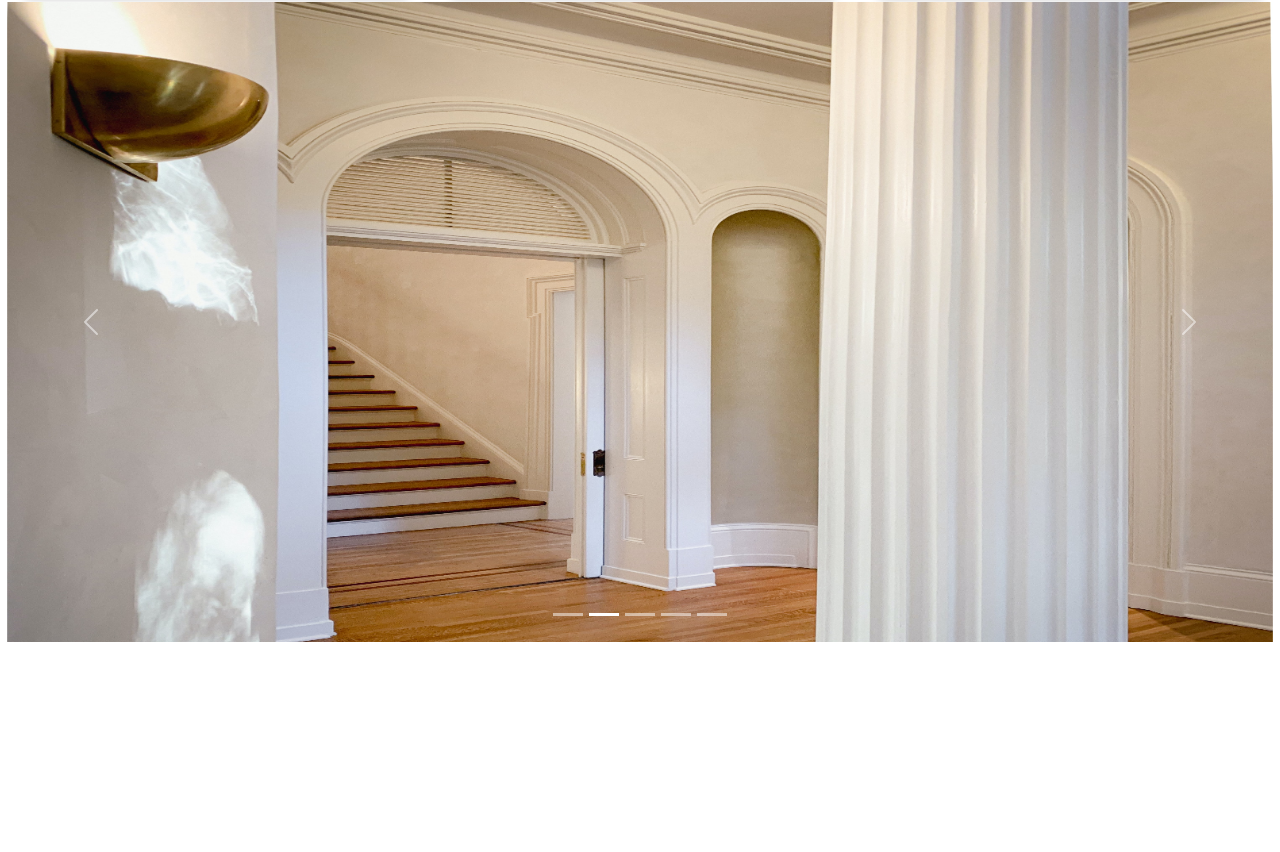
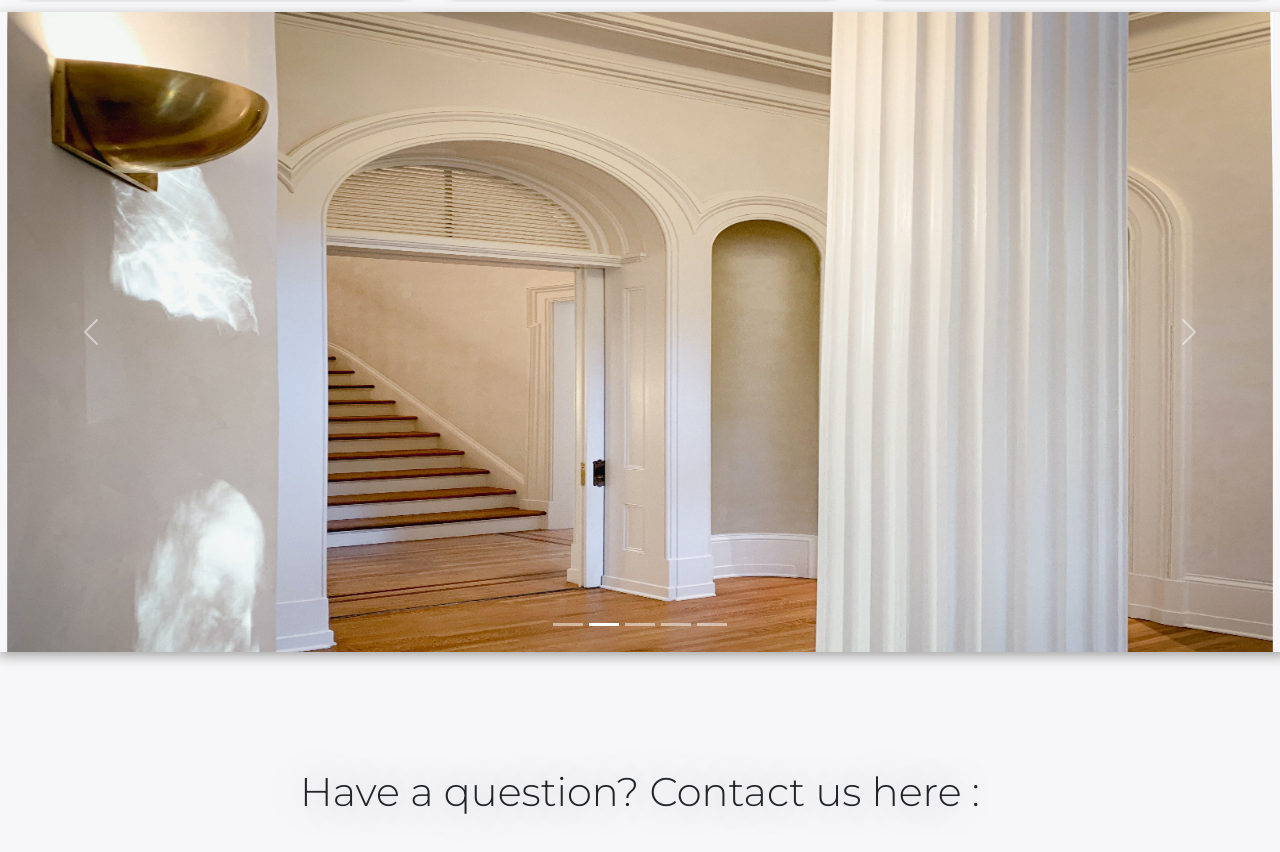
Before and after one commit to isack-ramirez/HCIreact, a React (Create React App) app: page / in a window 1280 px wide. Shown: the part 1160-2012 px from the top of the page. Before the commit the page ends 1802 px from the top, so only its background shows below. Built offline with nearby package versions, Linux system fonts and the light colour scheme.

Commit message:
fixed style bug on album and started on contact page

```diff
--- /dev/null
+++ b/src/Components/Contact.js
@@ -0,0 +1,16 @@
+import React from "react";
+import Services_styles from "../Components/styles/Services_styles.css";
+import Card from 'react-bootstrap/Card'
+const Services = () => {
+  return (
+    <>
+      <div className="wrapper">
+        <h1 className="heading">Have a question? Contact us here :</h1>
+      </div>
+
+
+    </>
+  );
+};
+
+export default Services;
--- a/src/Components/styles/Album_styles.css
+++ b/src/Components/styles/Album_styles.css
@@ -2,13 +2,20 @@
     width: 99%;
     margin: auto;
     max-height: 80vh;
+    min-height: 80vh;
     object-fit: fill;
+    margin-top: 10px;
+    margin-bottom: 20px;
+    box-shadow: 4px 4px 12px rgb(163, 163, 163);
+
 
   }
 
   .carousel-inner{
    max-height:80vh;
+   min-height: 80vh;
   }
   .carousel-item > img {
     max-height: 100vh;
+    min-height: 100vh;
   }
--- a/src/Components/styles/Services_styles.css
+++ b/src/Components/styles/Services_styles.css
@@ -6,8 +6,11 @@
     background-size: cover;
     display: flex;
     place-items: center;
-    overflow: hidden;
-    position: relative;
+
+
+    justify-content: center;
+    align-items: center;
+    flex-direction: column;
 }
 
 .wrapper2{
@@ -22,9 +25,14 @@
     position: relative;
 }
 .heading{
-
+    justify-content: center;
     margin: auto;
     text-shadow: 0 0 40px rgb(163, 163, 163);
+    text-align: center;
+}
+
+body{
+    background-color: rgb(247, 247, 249);
 }
 
 .card{
--- a/src/Pages/Landing.js
+++ b/src/Pages/Landing.js
@@ -2,12 +2,14 @@ import React from "react";
 import Landingpicture from "../Components/Landingpicture";
 import Services from "../Components/Services";
 import Album from '../Components/Album';
+import Contact from '../Components/Contact';
 const Landing = () => {
   return(
     <>
    <Landingpicture />
    <Services/>
    <Album/>
+   <Contact/>
    </>
   )
 };
```
